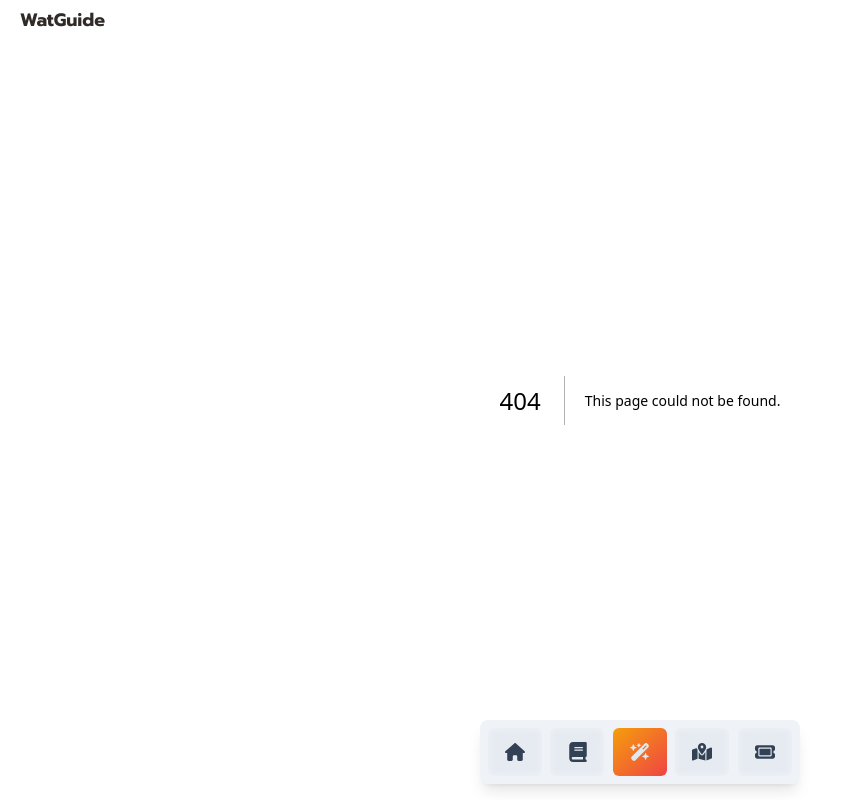
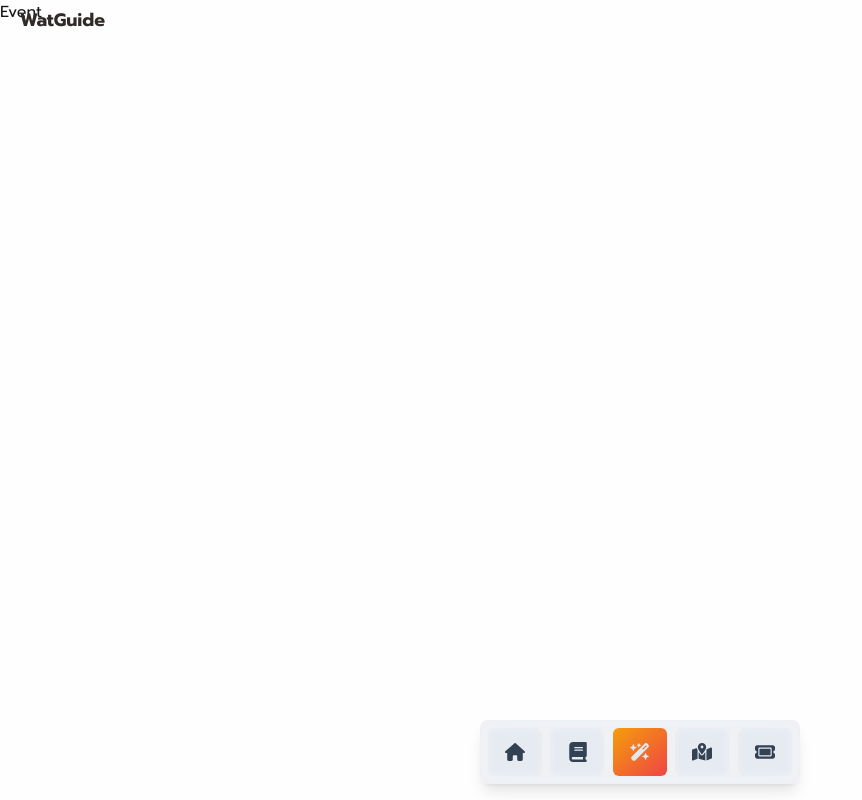
Before and after one commit to FeiZGe/WatGuide-web, a Next.js app: page /event in a window 1280 px wide. Before the commit this address had no page. Shown: the whole page, without its empty margins (0-862 px from the left). Built offline with nearby package versions, Linux system fonts and the light colour scheme.

Commit message:
Create: Event page

```diff
--- /dev/null
+++ b/app/event/page.tsx
@@ -0,0 +1,11 @@
+import React from 'react'
+
+const Event = () => {
+  return (
+    <div>
+      Event
+    </div>
+  )
+}
+
+export default Event
```
